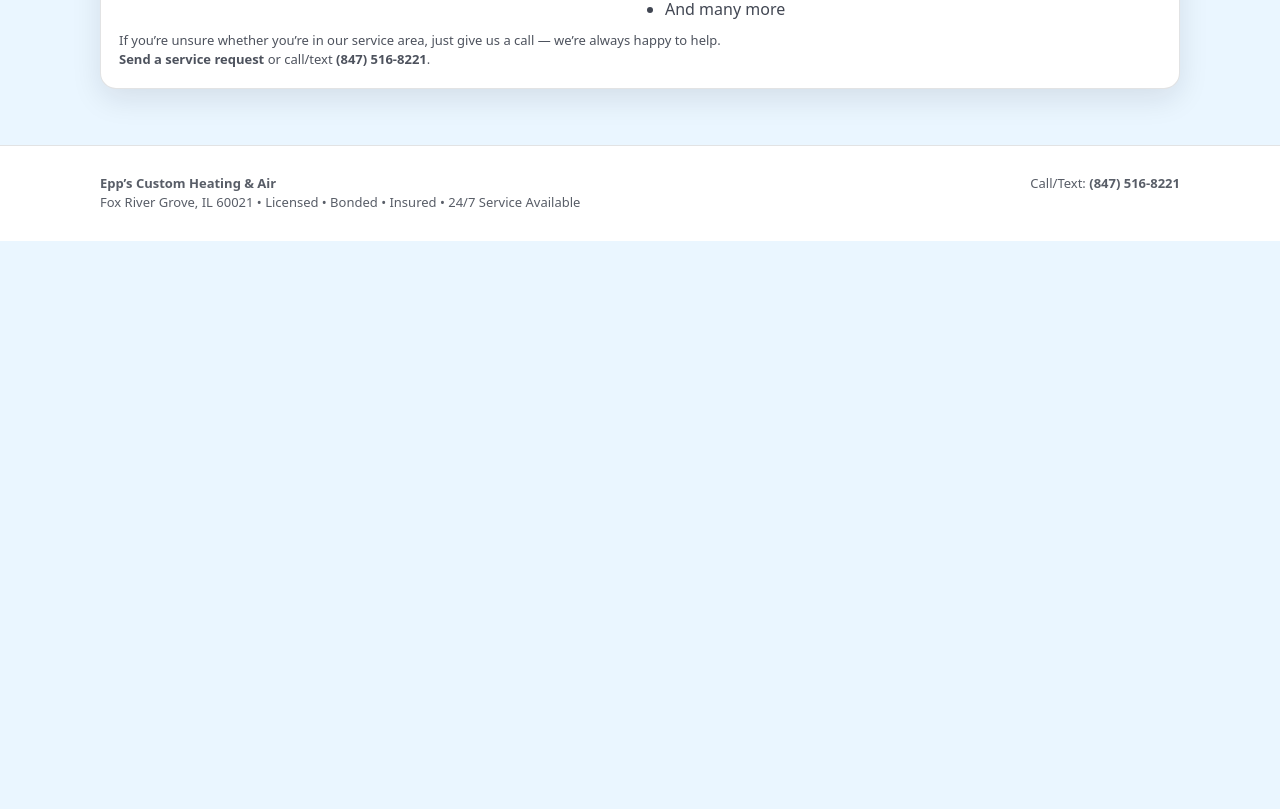
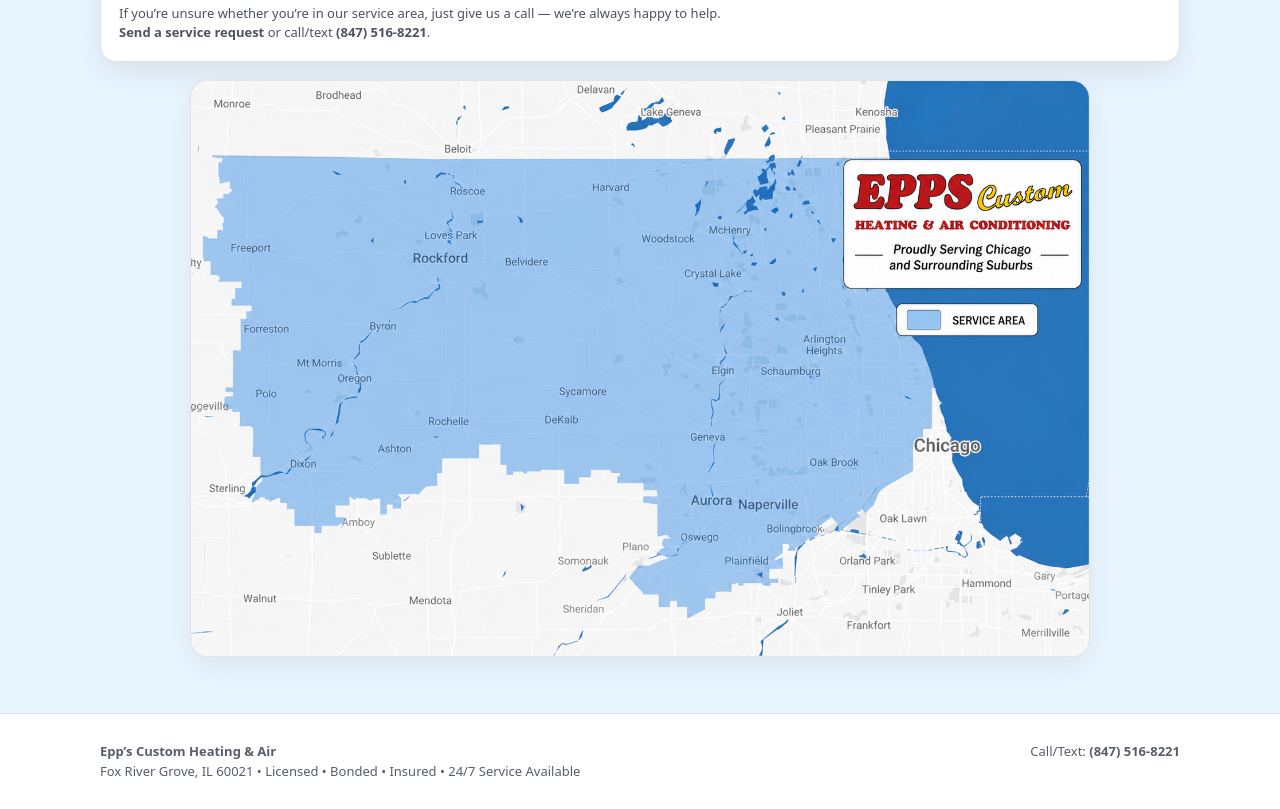
Before and after one commit to YahBOIII/eppsheating.com, a website: page service-areas.html in a window 1280 px wide. Shown: the part 1549-2358 px from the top of the page. Before the commit the page ends 1790 px from the top, so only its background shows below. Drawn offline with Linux system fonts and the light colour scheme.

Commit message:
Add serviceAreas asset to bottom of service areas page

```diff
--- a/service-areas.html
+++ b/service-areas.html
@@ -116,7 +116,7 @@
     <div class="container">
       <h1 style="font-size:38px;margin:0 0 10px;">Service Areas</h1>
       <p class="subhead" style="margin-top:0;">
-        At <strong>Epp’s Custom Heating &amp; Air</strong>, we proudly serve homeowners and businesses across the greater Chicagoland area. Whether you’re in the city or surrounding suburbs, our team is ready to deliver reliable HVAC, plumbing, and mechanical services.
+        At <strong>Epp’s Custom Heating &amp; Air</strong>, we proudly serve homeowners and businesses across the greater Chicagoland area. Whether you’re in the city or surrounding suburbs, [...]
       </p>
 
       <div class="panel" style="margin-top:18px">
@@ -198,6 +198,15 @@
           <a href="tel:+18475168221"><strong>(847) 516-8221</strong></a>.
         </p>
       </div>
+
+      <figure style="margin:18px 0 0;">
+        <img
+          src="assets/serviceAreas.png"
+          alt="Map of Epp’s Custom Heating &amp; Air service areas across Chicagoland"
+          style="width:100%; max-width:900px; height:auto; display:block; margin:0 auto; border-radius:18px; border:1px solid rgba(17,24,39,.12); background:#fff; box-shadow:0 10px 30px rgba(17,24,39,.08);"
+          loading="lazy"
+        />
+      </figure>
     </div>
     </section>
   </main>
```
